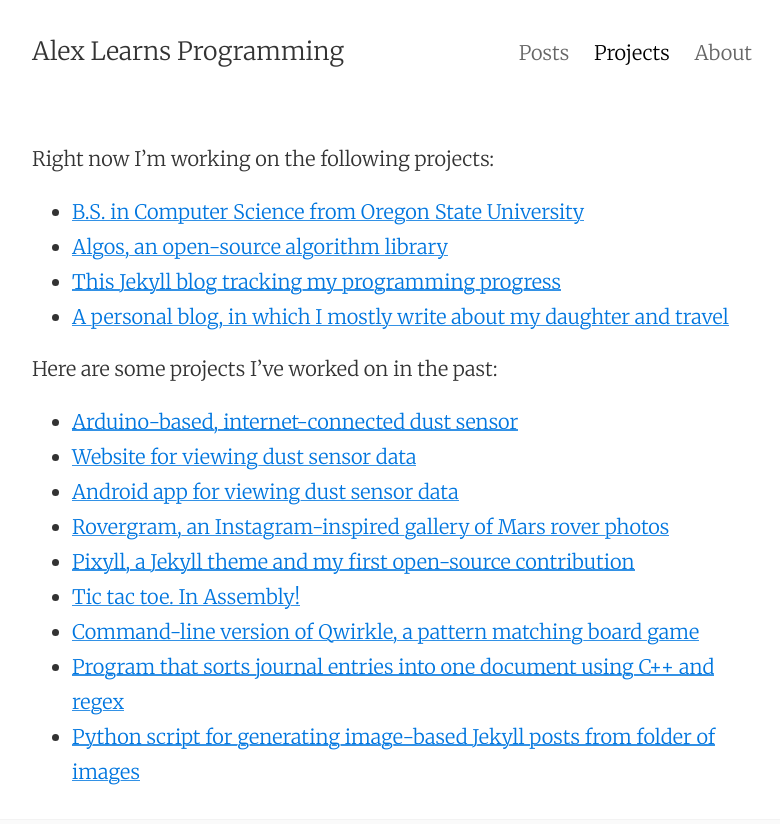
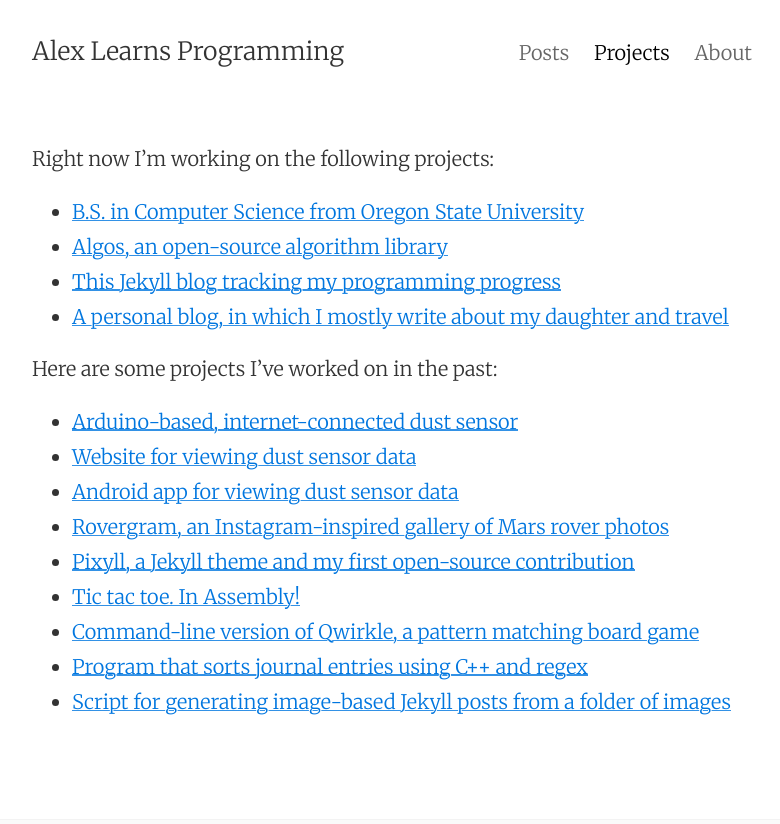
Before and after one commit to alxmjo/code, a Jekyll site: the page built from projects.md, in a window 1280 px wide. Shown: the top 824 px of the page, without its empty margins (248-1028 px from the left). Built offline with Jekyll 4.4.1, drawn with Linux system fonts in a browser that asks for light colours.

Commit message:
word change

```diff
--- a/projects.md
+++ b/projects.md
@@ -20,5 +20,5 @@ Here are some projects I've worked on in the past:
 * [Pixyll, a Jekyll theme and my first open-source contribution](https://github.com/johnotander/pixyll)
 * [Tic tac toe. In Assembly!](https://github.com/alxmjo/TicTacToe-Assembly)
 * [Command-line version of Qwirkle, a pattern matching board game](https://github.com/alxmjo/Quirk)
-* [Program that sorts journal entries into one document using C++ and regex](https://github.com/alxmjo/JournalSort)
-* [Python script for generating image-based Jekyll posts from folder of images](https://github.com/alxmjo/PhotoPost)
+* [Program that sorts journal entries using C++ and regex](https://github.com/alxmjo/JournalSort)
+* [Script for generating image-based Jekyll posts from a folder of images](https://github.com/alxmjo/PhotoPost)
```
